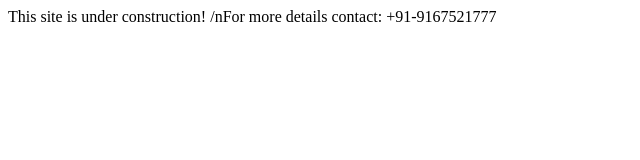
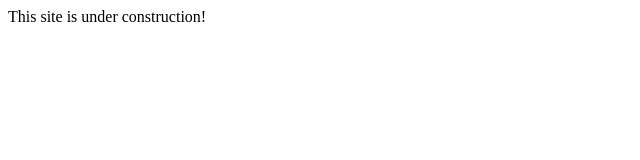
Before and after one commit to kapadiaparth/kapadiaparth.github.io, a plain HTML site: page index.html in a window 1280 px wide. Shown: the whole page, without its empty margins (0-640 px from the left). Drawn offline with Linux system fonts and the light colour scheme.

Commit message:
Update index.html

```diff
--- a/index.html
+++ b/index.html
@@ -2,12 +2,8 @@
 	   <head>
 
 	      <script type="text/javascript">
-	        /* <!--
-	            function Redirect() {
-	               window.location="https://www.behance.net/parthkapadia";
-	            }*/
 
-	            document.write("This site is under construction! /nFor more details contact: +91-9167521777 ");
+	            document.write("This site is under construction!");
 
 	         //-->
 	      </script>
```
